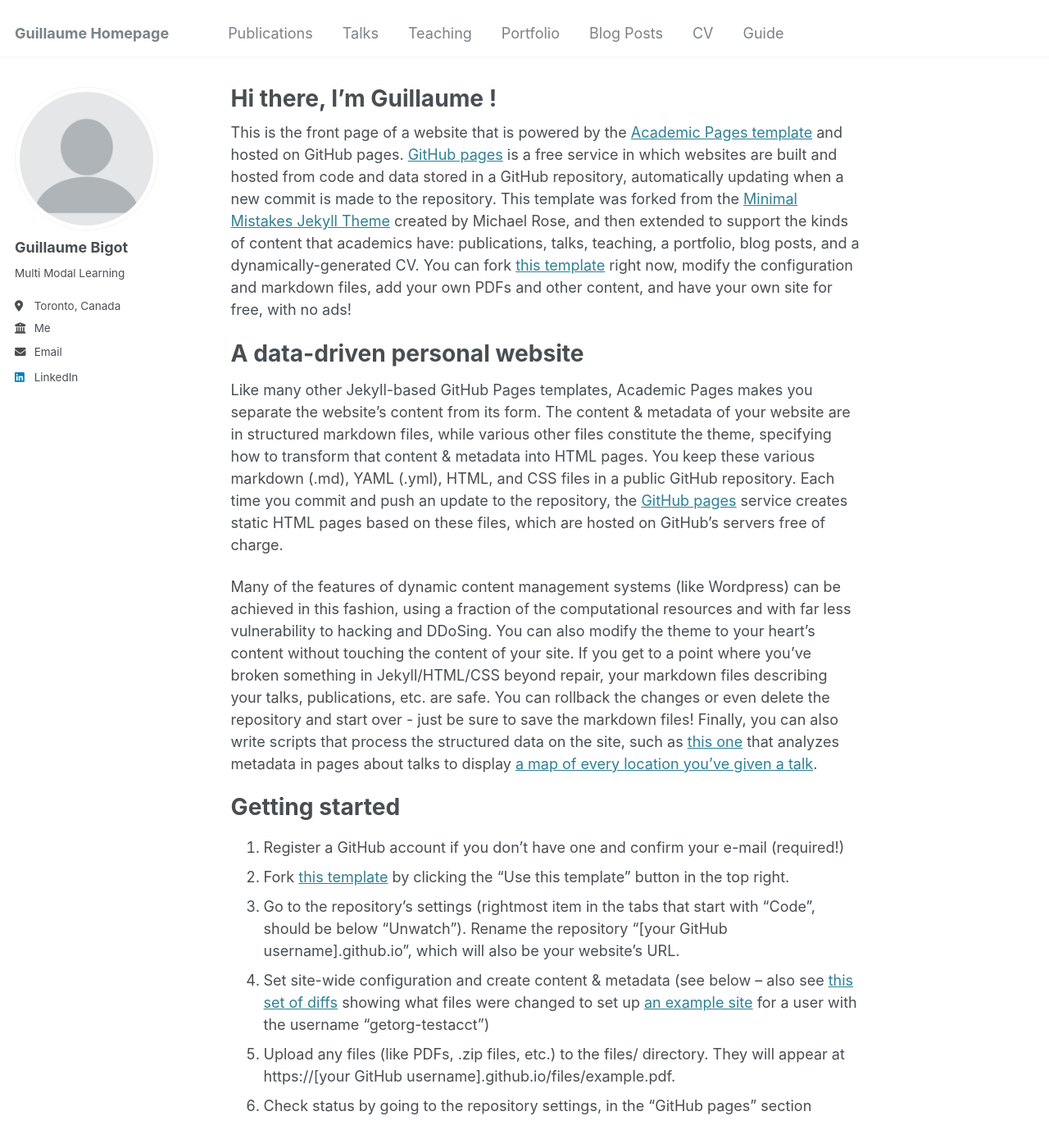
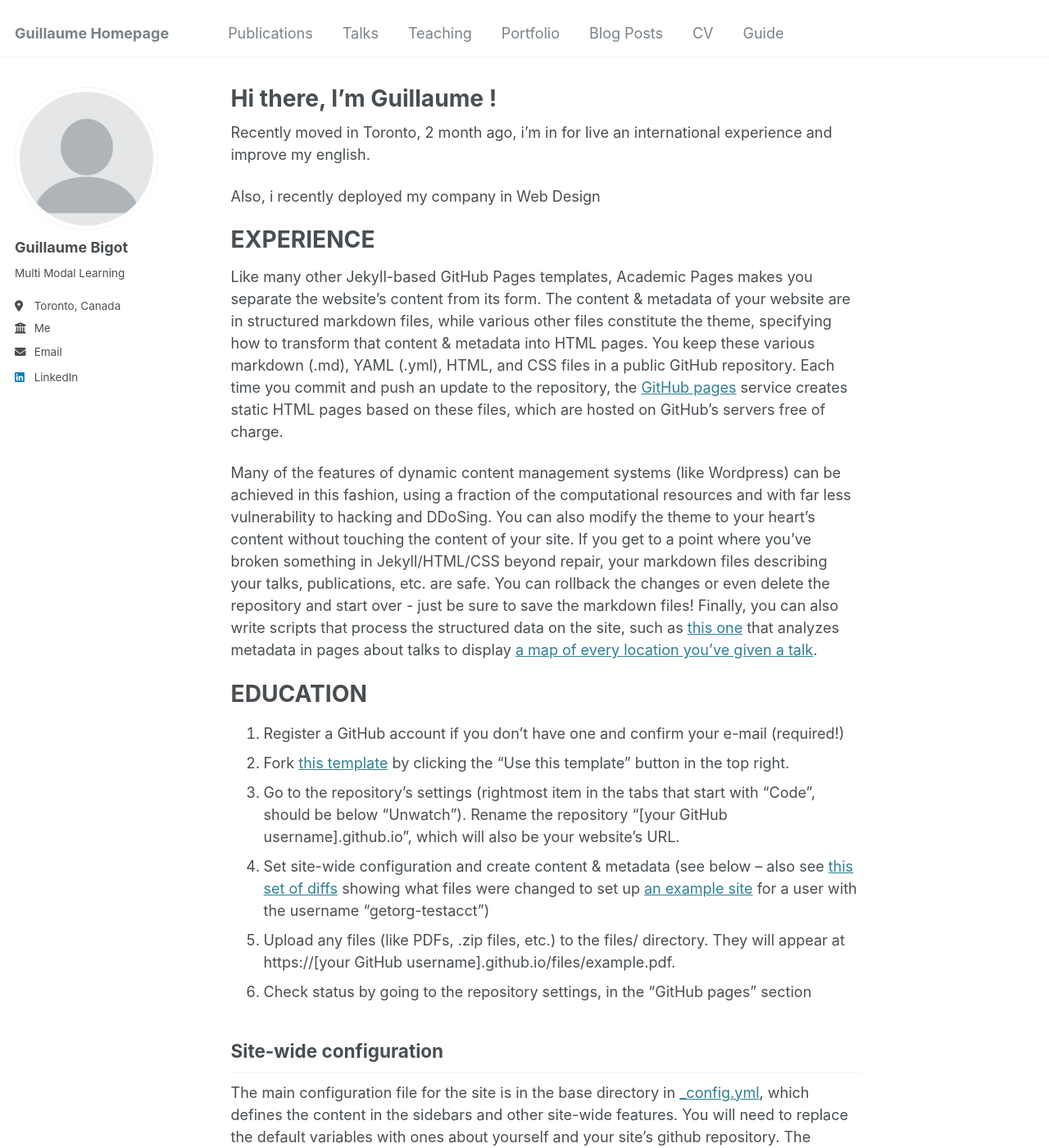
Before and after one commit to guillaume-bigot/guillaume-bigot.github.io, a Jekyll site: the page built from _pages/about.md, in a window 1280 px wide and 1400 px high. Shown: the whole window at 82% size. Built offline with Jekyll 4.4.1, drawn with Linux system fonts in a browser that asks for light colours.

Commit message:
Update about.md

```diff
--- a/_pages/about.md
+++ b/_pages/about.md
@@ -7,15 +7,17 @@ redirect_from:
   - /about.html
 ---
 
-This is the front page of a website that is powered by the [Academic Pages template](https://github.com/academicpages/academicpages.github.io) and hosted on GitHub pages. [GitHub pages](https://pages.github.com) is a free service in which websites are built and hosted from code and data stored in a GitHub repository, automatically updating when a new commit is made to the repository. This template was forked from the [Minimal Mistakes Jekyll Theme](https://mmistakes.github.io/minimal-mistakes/) created by Michael Rose, and then extended to support the kinds of content that academics have: publications, talks, teaching, a portfolio, blog posts, and a dynamically-generated CV. You can fork [this template](https://github.com/academicpages/academicpages.github.io) right now, modify the configuration and markdown files, add your own PDFs and other content, and have your own site for free, with no ads!
+Recently moved in Toronto, 2 month ago, i'm in for live an international experience and improve my english.
 
-A data-driven personal website
+Also, i recently deployed my company in Web Design
+
+EXPERIENCE
 ======
 Like many other Jekyll-based GitHub Pages templates, Academic Pages makes you separate the website's content from its form. The content & metadata of your website are in structured markdown files, while various other files constitute the theme, specifying how to transform that content & metadata into HTML pages. You keep these various markdown (.md), YAML (.yml), HTML, and CSS files in a public GitHub repository. Each time you commit and push an update to the repository, the [GitHub pages](https://pages.github.com/) service creates static HTML pages based on these files, which are hosted on GitHub's servers free of charge.
 
 Many of the features of dynamic content management systems (like Wordpress) can be achieved in this fashion, using a fraction of the computational resources and with far less vulnerability to hacking and DDoSing. You can also modify the theme to your heart's content without touching the content of your site. If you get to a point where you've broken something in Jekyll/HTML/CSS beyond repair, your markdown files describing your talks, publications, etc. are safe. You can rollback the changes or even delete the repository and start over - just be sure to save the markdown files! Finally, you can also write scripts that process the structured data on the site, such as [this one](https://github.com/academicpages/academicpages.github.io/blob/master/talkmap.ipynb) that analyzes metadata in pages about talks to display [a map of every location you've given a talk](https://academicpages.github.io/talkmap.html).
 
-Getting started
+EDUCATION
 ======
 1. Register a GitHub account if you don't have one and confirm your e-mail (required!)
 1. Fork [this template](https://github.com/academicpages/academicpages.github.io) by clicking the "Use this template" button in the top right.
```
